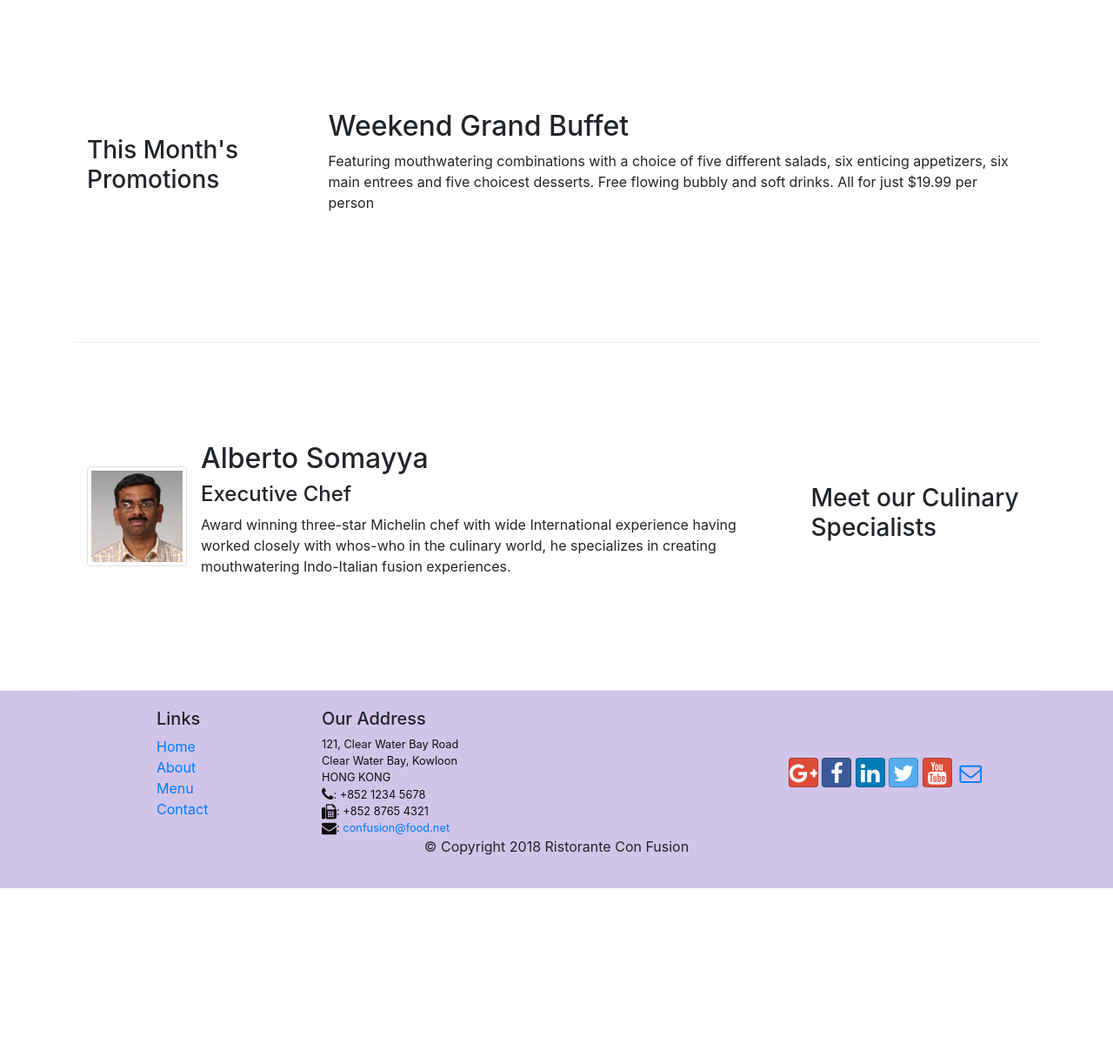
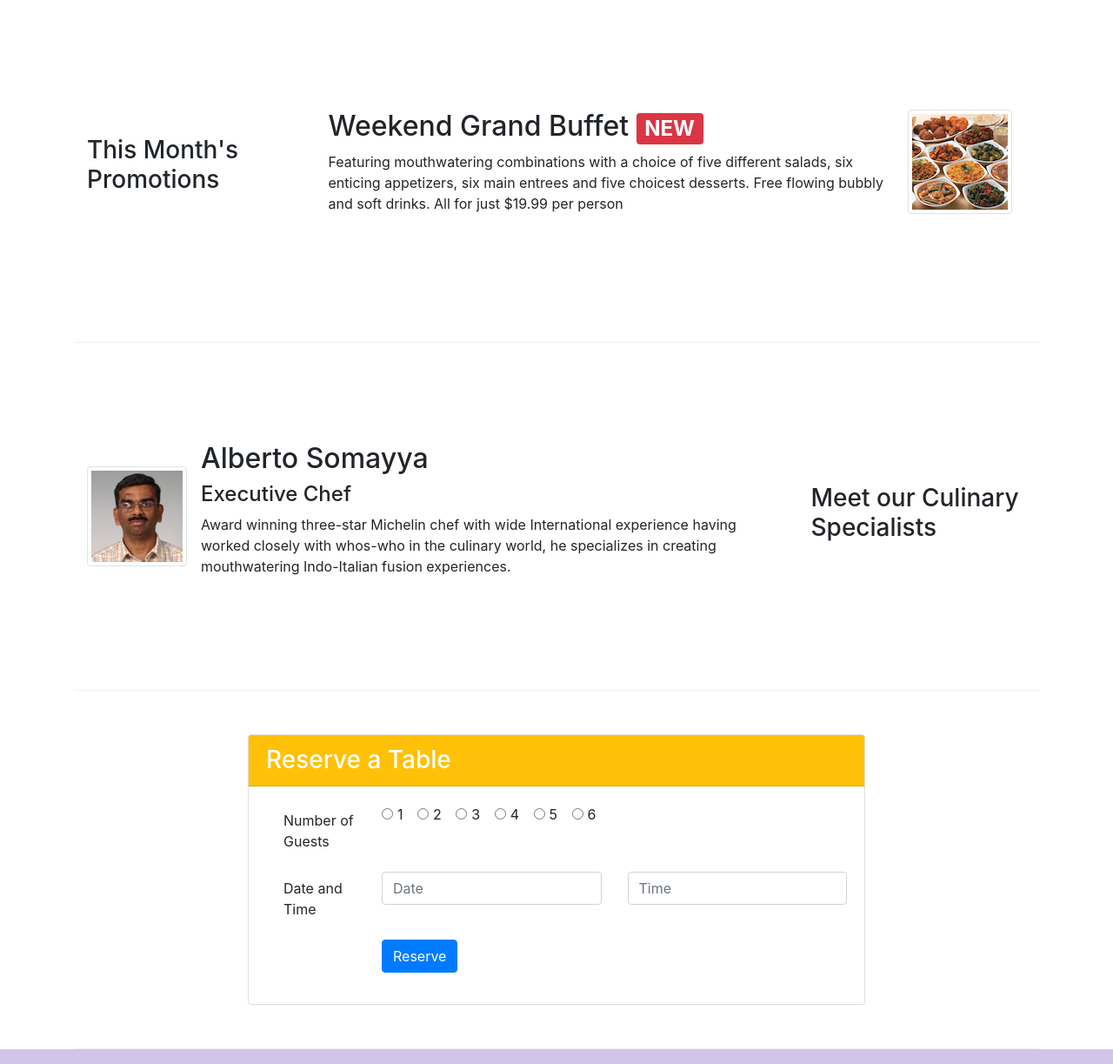
Before and after one commit to mplatsis/conFusion, a website: page index.html in a window 1280 px wide. Shown: the part 740-1963 px from the top of the page at 87% size. Before the commit the page ends 1761 px from the top, so only its background shows below. Drawn offline with nearby package versions, Linux system fonts and the light colour scheme.

Commit message:
Assignment 2

```diff
--- a/index.html
+++ b/index.html
@@ -38,12 +38,15 @@
     <header  class="jumbotron">
         <div class="container">
             <div class="row row-header">
-                <div class="col-12 col-sm-6">
+                <div class="col-12 col-sm">
                     <h1>Ristorante con Fusion</h1>
                     <p>We take inspiration from the World's best cuisines, and create a unique fusion experience. Our lipsmacking creations will tickle your culinary senses!</p>
                 </div>
-                <div class="col-12 col-sm align-self-center">
+                <div class="col-12 col-sm-3 align-self-center">
                     <img src="img/logo.png" class="img-fluid">
+                </div>
+                <div class="col-12 col-sm-3 align-self-center">
+                    <a href="#reservation" class="btn btn-warning btn-sm btn-block">Reserve Table</a>
                 </div>
             </div>
         </div>
@@ -67,18 +70,22 @@
                         </p>
                     </div>
                 </div>
-
             </div>
         </div>
-
 
         <div class="row row-content align-items-center">
             <div class="col-12 col-sm-4 col-md-3">
                 <h3>This Month's Promotions</h3>
             </div>
             <div class="col col-sm col-md">
-                <h2>Weekend Grand Buffet</h2>
-                <p class="d-none d-sm-block">Featuring mouthwatering combinations with a choice of five different salads, six enticing appetizers, six main entrees and five choicest desserts. Free flowing bubbly and soft drinks. All for just $19.99 per person </p>
+                <div class="media">
+                    <div class="media-body">
+                        <h2 class="mt-0">Weekend Grand Buffet <span class="badge badge-danger">NEW</span></h2>
+                        <p class="d-none d-sm-block">Featuring mouthwatering combinations with a choice of five different salads, six enticing appetizers, six main entrees and five choicest desserts. Free flowing bubbly and soft drinks. All for just $19.99 per person </p>
+                    </div>
+                    <img class="d-flex mr-3 img-thumbnail"
+                            src="img/buffet.png" alt="buffet">
+                </div>
             </div>
         </div>
 
@@ -98,6 +105,61 @@
                             whos-who in the culinary world, he specializes in
                             creating mouthwatering Indo-Italian fusion experiences.
                         </p>
+                    </div>
+                </div>
+            </div>
+        </div>
+
+        <div class="row row-content justify-content-center">
+            <div class="col-12 col-sm-8">
+                <div class="card ">
+                    <h3 class="card-header bg-warning text-white">Reserve a Table</h3>
+                    <div class="card-body">
+                        <form id="reservation" class="form-check">
+                            <div class="form-group row">
+                                <label for="numberOfGuests" class="col-md-2 col-form-label">Number of Guests</label>
+                                <div class="col-md-10">
+                                    <div class="form-check form-check-inline">
+                                        <input class="form-check-input" type="radio" name="numerOfGuests" id="one" value="1">
+                                        <label class="form-check-label" for="one">1</label>
+                                    </div>
+                                    <div class="form-check form-check-inline">
+                                        <input class="form-check-input" type="radio" name="numerOfGuests" id="two" value="1">
+                                        <label class="form-check-label" for="two">2</label>
+                                    </div>
+                                    <div class="form-check form-check-inline">
+                                        <input class="form-check-input" type="radio" name="numerOfGuests" id="three" value="1">
+                                        <label class="form-check-label" for="three">3</label>
+                                    </div>
+                                    <div class="form-check form-check-inline">
+                                        <input class="form-check-input" type="radio" name="numerOfGuests" id="four" value="1">
+                                        <label class="form-check-label" for="four">4</label>
+                                    </div>
+                                    <div class="form-check form-check-inline">
+                                        <input class="form-check-input" type="radio" name="numerOfGuests" id="five" value="1">
+                                        <label class="form-check-label" for="five">5</label>
+                                    </div>
+                                    <div class="form-check form-check-inline">
+                                        <input class="form-check-input" type="radio" name="numerOfGuests" id="six" value="1">
+                                        <label class="form-check-label" for="six">6</label>
+                                    </div>
+                                </div>
+                            </div>
+                            <div class="form-group row">
+                                <label for="date" class="col-12 col-md-2 col-form-label">Date and Time</label>
+                                <div class="col-12 col-md-5">
+                                    <input type="text" class="form-control" id="date" name="date" placeholder="Date">
+                                </div>
+                                <div class="col-12 col-md-5">
+                                    <input type="text" class="form-control" id="time" name="time" placeholder="Time">
+                                </div>
+                            </div>
+                            <div class="form-group row">
+                                <div class="offset-md-2 col-md-10">
+                                    <button type="submit" class="btn btn-primary">Reserve</button>
+                                </div>
+                            </div>
+                        </form>
                     </div>
                 </div>
             </div>
```
